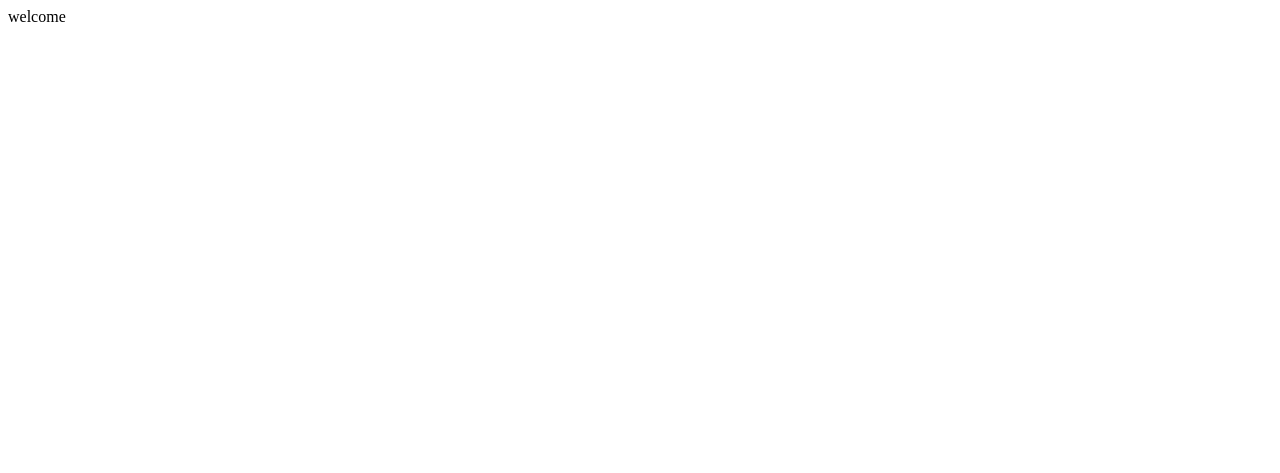
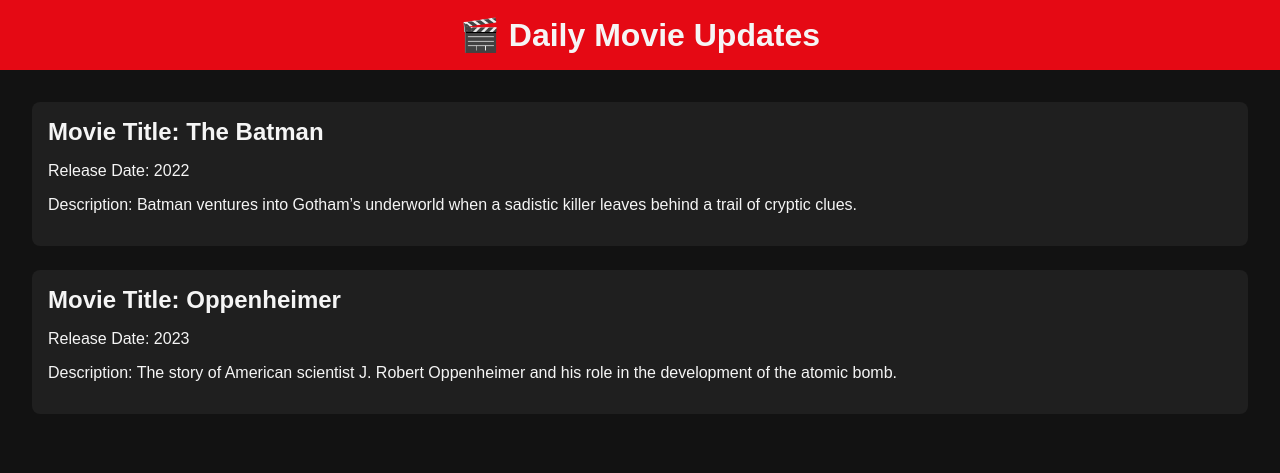
Before and after one commit to MovieHD99/MovieBD9, a plain HTML site: page index.html in a window 1280 px wide. Drawn offline with Linux system fonts and the light colour scheme.

Commit message:
Update index.html

```diff
--- a/index.html
+++ b/index.html
@@ -1 +1,56 @@
-welcome
+<!DOCTYPE html>
+<html lang="en">
+<head>
+  <meta charset="UTF-8" />
+  <meta name="viewport" content="width=device-width, initial-scale=1.0" />
+  <title>Daily Movie Updates</title>
+  <style>
+    body {
+      font-family: Arial, sans-serif;
+      margin: 0;
+      padding: 0;
+      background: #121212;
+      color: #f5f5f5;
+    }
+    header {
+      background-color: #e50914;
+      padding: 1rem;
+      text-align: center;
+    }
+    h1 {
+      margin: 0;
+      font-size: 2rem;
+    }
+    .container {
+      padding: 2rem;
+    }
+    .movie {
+      margin-bottom: 1.5rem;
+      padding: 1rem;
+      background: #1f1f1f;
+      border-radius: 8px;
+    }
+    .movie h2 {
+      margin: 0 0 0.5rem 0;
+    }
+  </style>
+</head>
+<body>
+  <header>
+    <h1>🎬 Daily Movie Updates</h1>
+  </header>
+  <div class="container">
+    <div class="movie">
+      <h2>Movie Title: The Batman</h2>
+      <p>Release Date: 2022</p>
+      <p>Description: Batman ventures into Gotham’s underworld when a sadistic killer leaves behind a trail of cryptic clues.</p>
+    </div>
+    <div class="movie">
+      <h2>Movie Title: Oppenheimer</h2>
+      <p>Release Date: 2023</p>
+      <p>Description: The story of American scientist J. Robert Oppenheimer and his role in the development of the atomic bomb.</p>
+    </div>
+    <!-- You can copy and paste more movie blocks like this -->
+  </div>
+</body>
+</html>
```
